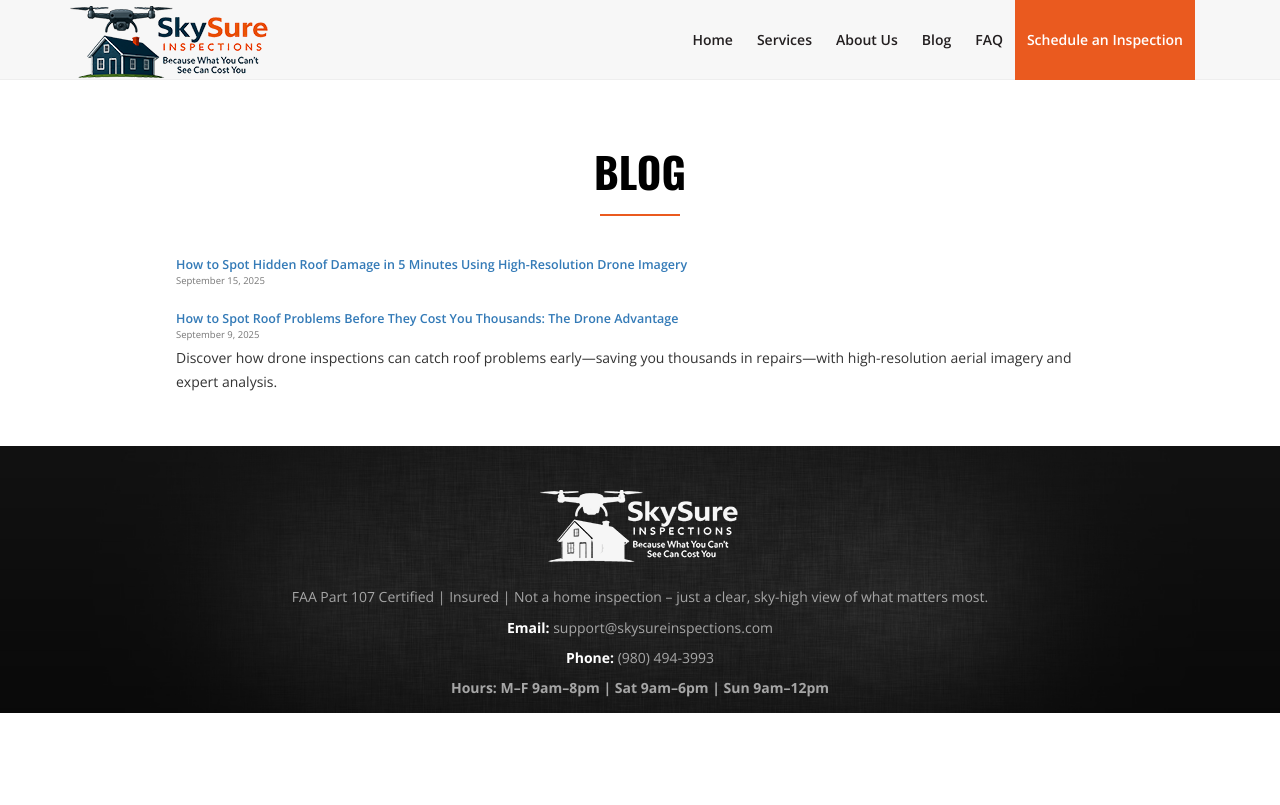
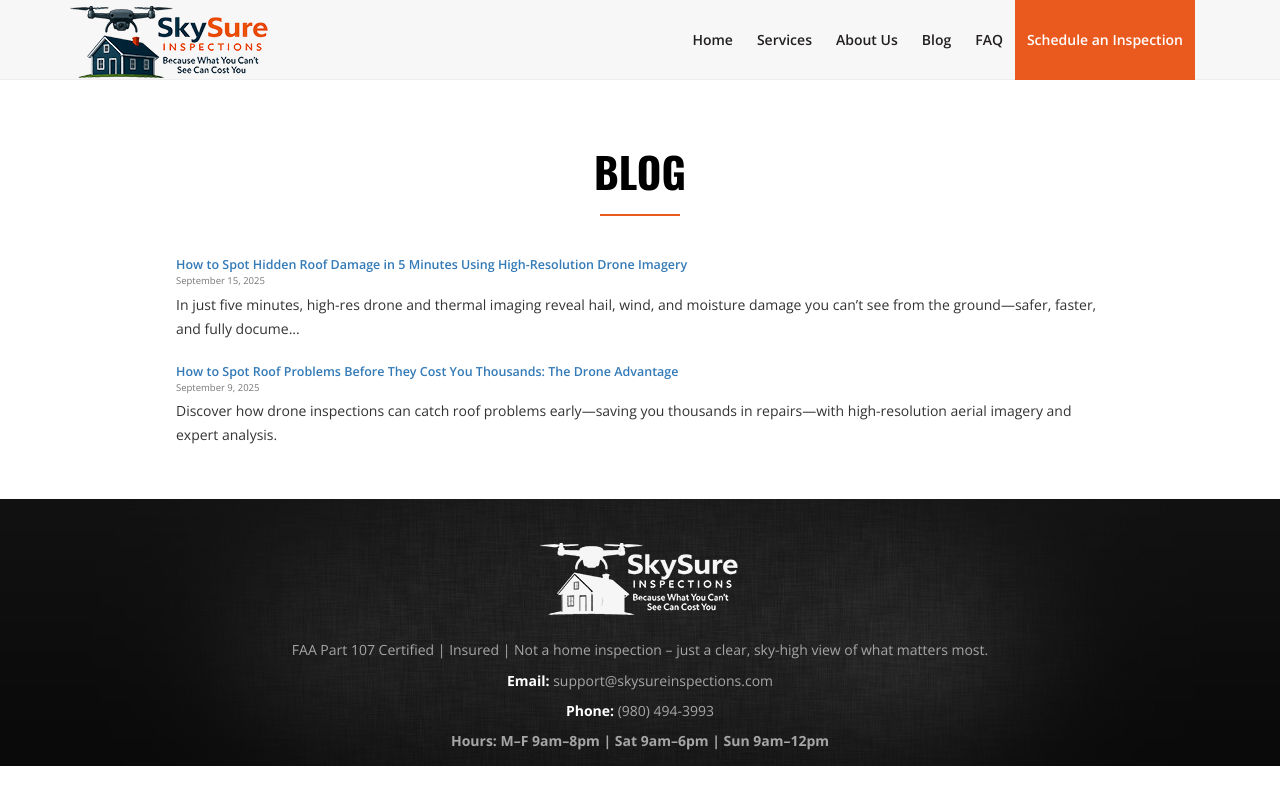
Before and after one commit to ahdworsky/SkySureInspections, a Jekyll site: the page built from blog/index.html, in a window 1280 px wide. Shown: the top 805 px of the page. Built offline with Jekyll 4.4.1, drawn with Linux system fonts in a browser that asks for light colours.

Commit message:
Update and rename 2025-09-08-why-annual-drone-roof-checks-matter.md to 2025-09-15-why-annual-drone-roof-checks-matter.md

```diff
--- a/_posts/2025-09-08-why-annual-drone-roof-checks-matter.md
+++ b/_posts/2025-09-15-why-annual-drone-roof-checks-matter.md
@@ -6,6 +6,7 @@ categories: blog
 description: "Spot hidden roof damage in 5 minutes using high-resolution drone + thermal imaging—quickly identify hail, wind, and moisture issues."
 ---
 
+In just five minutes, high-res drone and thermal imaging reveal hail, wind, and moisture damage you can’t see from the ground—safer, faster, and fully documented.
 <!--more-->
 
 ![heroImage](https://cdn.marblism.com/CqTfJkDtj7M.webp)
```
